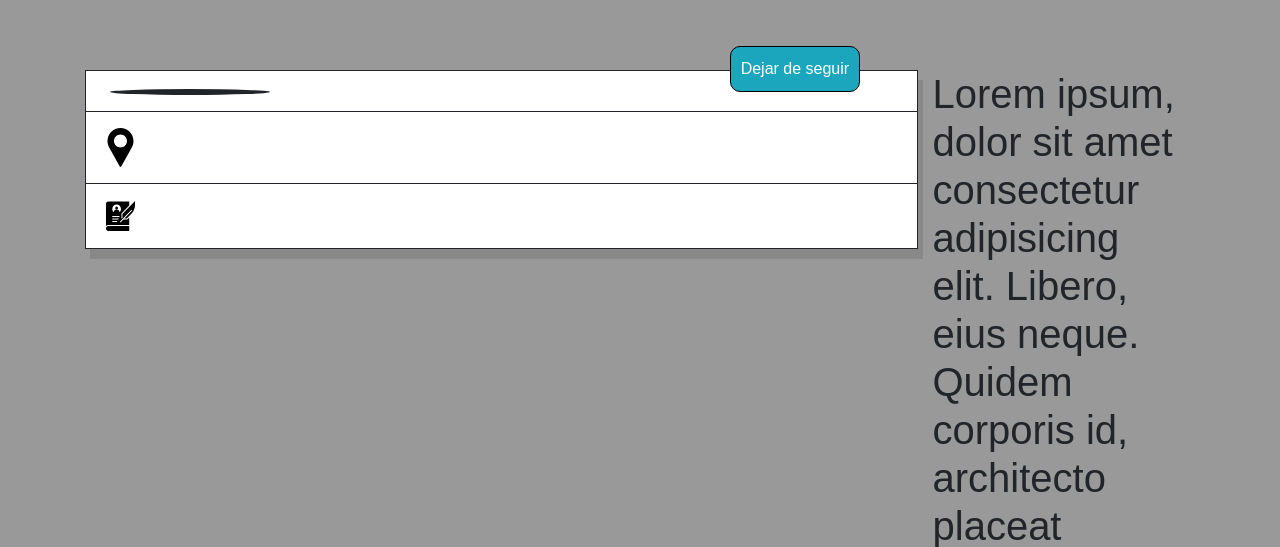
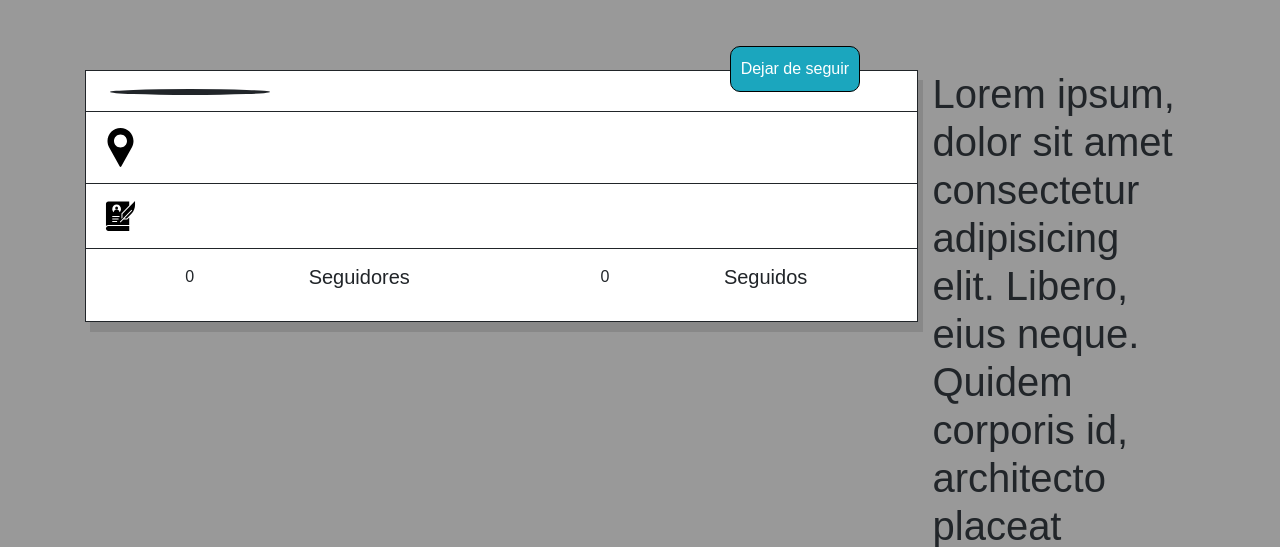
Before and after one commit to dtallafigo/UComment, a Yii app: template views/usuarios/view.php in a window 1280 px wide. Shown: the top 547 px of the page. Run offline with PHP 8.4 and a stand-in for Yii, Linux system fonts and the light colour scheme; the template is opened without the code that fills it, so the values that code supplies are empty; some libraries are stand-ins or nearby versions.

Commit message:
Seguidores y Seguidos

```diff
--- a/views/usuarios/view.php
+++ b/views/usuarios/view.php
@@ -13,6 +13,7 @@ $this->title = 'Perfil de ' . $usuario->log_us;
 $url = Url::to(['seguidores/follow']);
 $js = <<<EOT
 var boton = $("#siguiendo");
+var sg = $("#sg");
 boton.click(function(event) {
     event.preventDefault();
     $.ajax({
@@ -22,16 +23,16 @@ boton.click(function(event) {
             'seguido_id': $usuario->id
         },
         success: function (data, code, jqXHR) {
-            var text
-
+            var text = ''
             if (data[0])
                 text = 'Dejar de seguir'
-
             else
                 text = 'Seguir'
 
-            var seguidores = document.getElementById('siguiendo')
-            seguidores.innerHTML = text
+            var seguidores = document.getElementById("siguiendo")
+            var sg = document.getElementById("sg")
+            sg.innerHTML = data[1];
+            seguidores.innerHTML = text;
     }
     });
 });
@@ -70,6 +71,20 @@ $class = Seguidores::siguiendo($usuario->id) ? 'btn btn-danger' : 'btn btn-prima
                     <p><?= $usuario->bio ?></p>
                 </div>
             </div>
+            <div class="row sg">
+                <div class="col-3 d-flex justify-content-center">
+                    <p id="sg"><?= Seguidores::find()->where(['seguido_id' => $usuario->id])->count() ?></p>
+                </div>
+                <div class="col-3">
+                    <h5>Seguidores</h5>
+                </div>
+                <div class="col-3 d-flex justify-content-center">
+                    <p><?= Seguidores::find()->where(['seguidor_id' => $usuario->id])->count() ?></p>
+                </div>
+                <div class="col-3">
+                    <h5>Seguidos</h5>
+                </div>
+            </div>
         </div>
         <div class="col-xl-3">
             <h1>Lorem ipsum, dolor sit amet consectetur adipisicing elit. Libero, eius neque. Quidem corporis id, architecto placeat corrupti maiores deserunt distinctio numquam culpa dicta quod facere et modi perspiciatis voluptas deleniti?</h1>
--- a/web/css/site.css
+++ b/web/css/site.css
@@ -95,6 +95,16 @@ body {
 }
 
 .bio {
+    background-color: white;
+    box-shadow: 5px 10px #888888;
+    padding-top: 2%;
+    padding-bottom: 2%;
+    border-right: 1px solid;
+    border-left: 1px solid;
+    border-bottom: 1px solid;
+}
+
+.sg {
     background-color: white;
     box-shadow: 5px 10px #888888;
     padding-top: 2%;
```
Also changed, not shown: controllers/SeguidoresController.php (+0 -54 lines).
